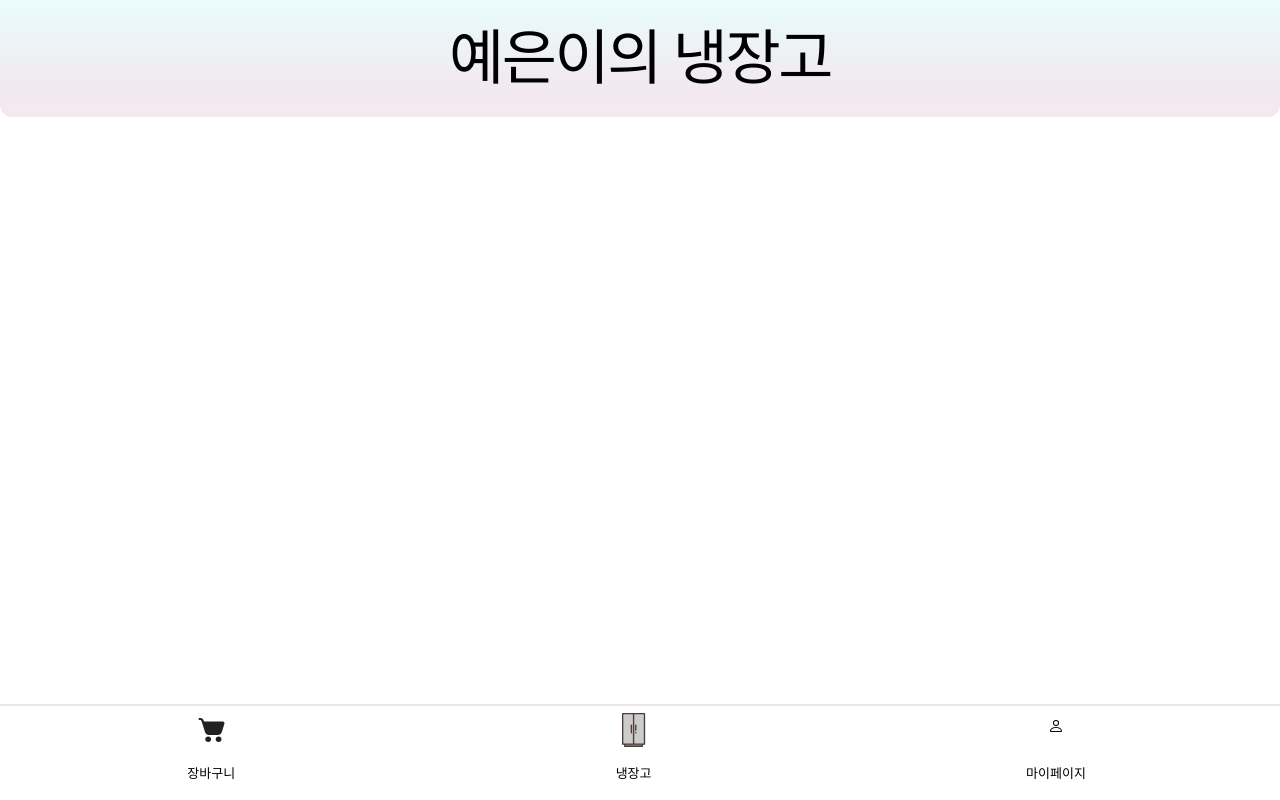
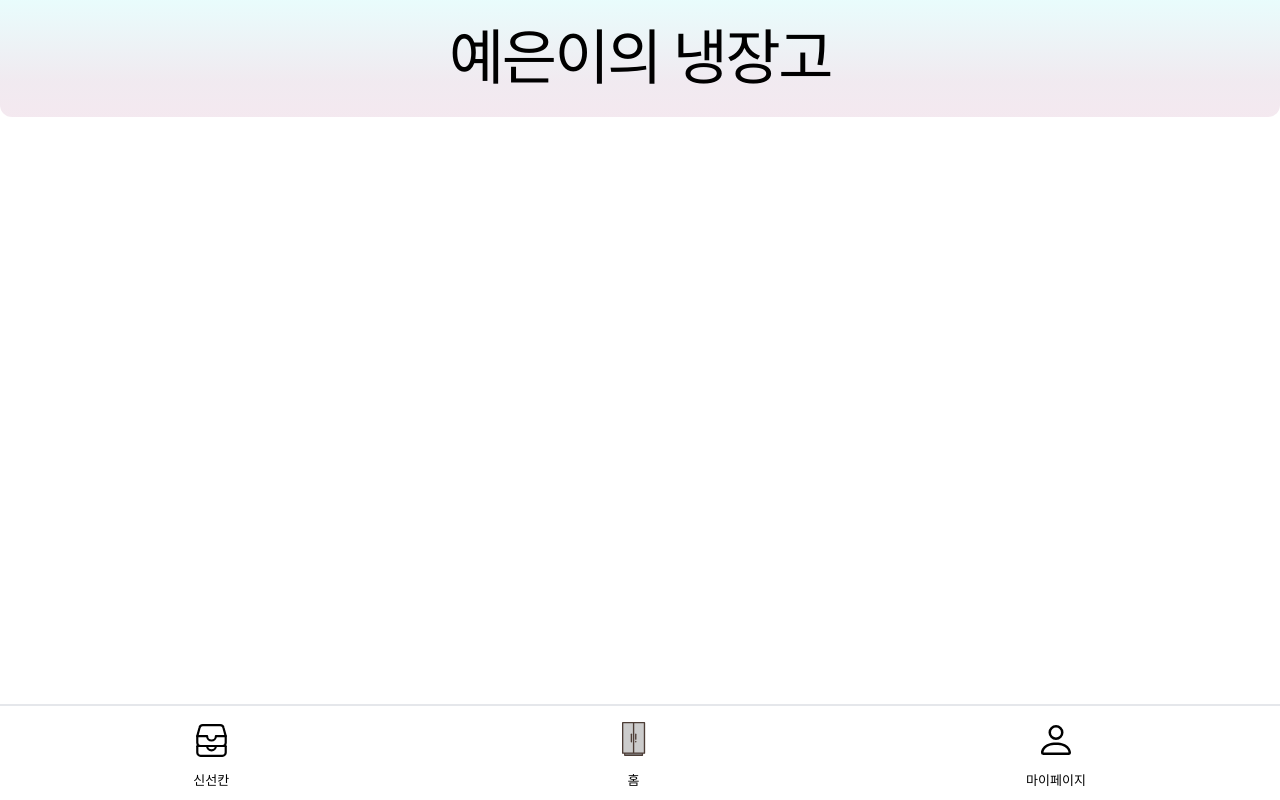
Before and after one commit to SSAFY-DANGO/BackEnd, a React (Vite) app in the folder dango-project/: page /fridge-exterior in a window 1280 px wide. Built offline with nearby package versions, Linux system fonts and the light colour scheme; a web font is replaced by a local one.

Commit message:
feat: Footer Navigation 동적 Icon 및 정렬  구현

```diff
--- a/dango-project/src/components/Footer.jsx
+++ b/dango-project/src/components/Footer.jsx
@@ -1,9 +1,11 @@
 import React, { useState } from 'react';
 import { useNavigate, useLocation } from 'react-router-dom';
-import CartFilledIcon from '../assets/imgs/cartFilledIcon.svg';
+// import CartFilledIcon from '../assets/imgs/cartFilledIcon.svg';
 import FridgeIcon from '../assets/imgs/fridgeIcon.svg';
 import '../styles/Footer.css';
 import { BsPerson, BsFillPersonFill } from 'react-icons/bs';
+import { IoFileTrayStackedOutline as TrayEmpty } from 'react-icons/io5';
+import { IoFileTrayStacked as TrayFilled } from 'react-icons/io5';
 
 export default function Footer() {
   const navigate = useNavigate();
@@ -13,6 +15,13 @@ export default function Footer() {
   const handleCartIcon = () => {
     setCartIcon(!cartIcon);
   };
+  const goToInside = () => {
+    navigate('/fridge-inside');
+  };
+
+  const goToExterior = () => {
+    navigate('/fridge-exterior');
+  };
 
   const goToMypage = () => {
     navigate('/mypage');
@@ -20,24 +29,40 @@ export default function Footer() {
 
   return (
     <>
-      <footer className='fixed bottom-0 left-0 right-0 h-24 overflow-hidden border-t-2 border-solid'>
+      <footer className='fixed bottom-0 left-0 right-0 h-24 overflow-hidden border-t-2 border-solid pt-3'>
         <div>
-          <img src={CartFilledIcon} />
-          <div>장바구니</div>
+          <div className='flex flex-col items-center'>
+            <button onClick={goToInside} style={{ marginTop: '5px' }}>
+              {location.pathname === '/fridge-inside' ? (
+                <TrayFilled size='35' />
+              ) : (
+                <TrayEmpty size='35' />
+              )}
+            </button>
+          </div>
+
+          <div className='font-aggroS'>신선칸</div>
         </div>
-        <div>
-          <img src={FridgeIcon} />
-          <div>냉장고</div>
+        <div className='flex flex-col items-center'>
+          <div onClick={goToExterior}>
+            <img src={FridgeIcon} style={{ marginTop: '-5px' }} />
+            <div className='font-aggroS' style={{ marginTop: '-5px' }}>
+              {' '}
+              홈
+            </div>
+          </div>
         </div>
-        <div>
+        <div className='flex flex-col items-center'>
           <button onClick={goToMypage}>
             {location.pathname === '/mypage' ? (
-              <BsFillPersonFill />
+              <BsFillPersonFill size='40' style={{ marginTop: '2px' }} />
             ) : (
-              <BsPerson />
+              <BsPerson size='40' style={{ marginTop: '2px' }} />
             )}
           </button>
-          <div>마이페이지</div>
+          <div className='font-aggroS' style={{ marginTop: '-2px' }}>
+            마이페이지
+          </div>
         </div>
       </footer>
     </>
--- a/dango-project/src/pages/FridegeInside.jsx
+++ b/dango-project/src/pages/FridegeInside.jsx
@@ -1,9 +1,11 @@
 import React from 'react';
+import Footer from '../components/Footer';
 
 function FridegeInside() {
   return (
     <>
       <div>냉장고 안</div>
+      <Footer />
     </>
   );
 }
--- a/dango-project/src/styles/Footer.css
+++ b/dango-project/src/styles/Footer.css
@@ -16,6 +16,4 @@ footer > div img {
 
 footer > div > div {
   font-size: small;
-  padding-top: 0;
-  margin-top: 0;
 }
```
